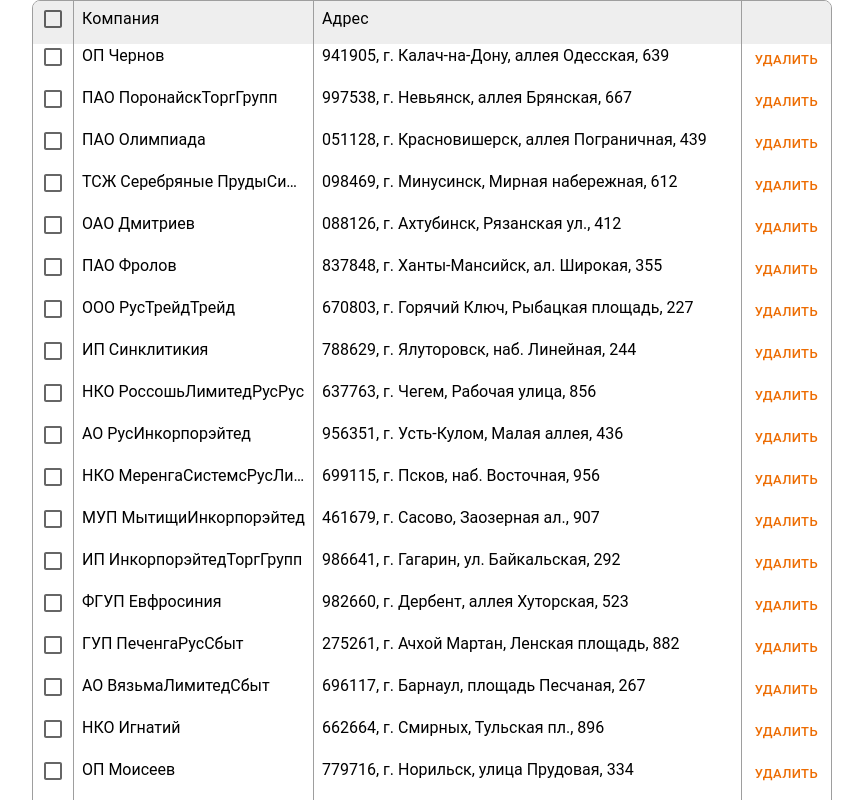
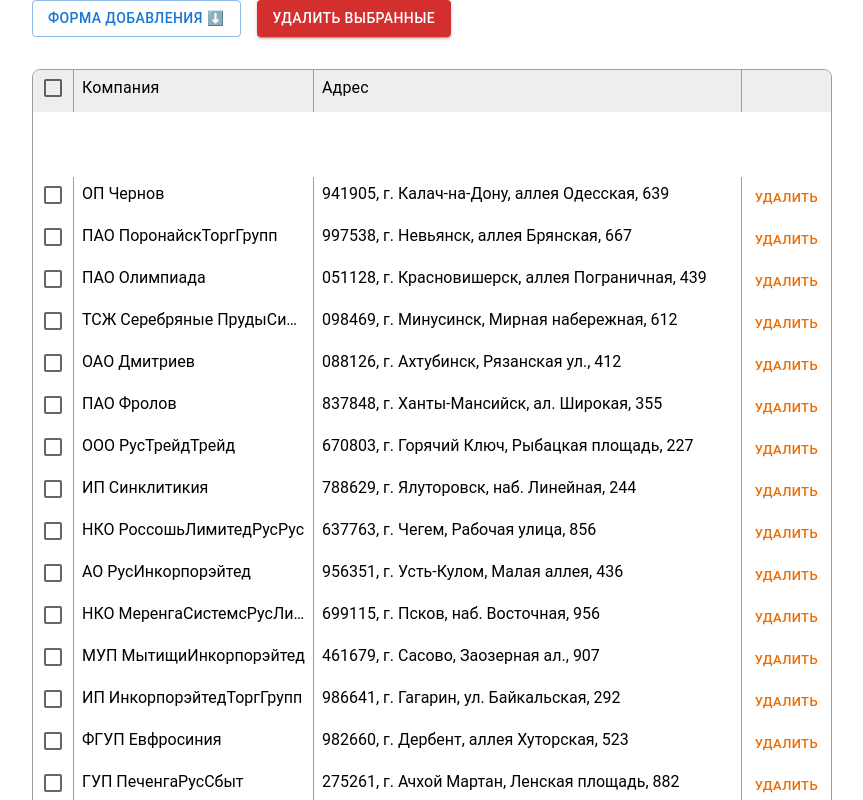
Before and after one commit to not-log/organization-list, a React (Vite) app: page / in a window 1280 px wide. Shown: the top 800 px of the page, without its empty margins (208-1071 px from the left). Built offline with nearby package versions, Linux system fonts and the light colour scheme.

Commit message:
каркас добавления сущностей

```diff
--- a/src/components/OrganizationList/index.tsx
+++ b/src/components/OrganizationList/index.tsx
@@ -1,16 +1,17 @@
-import { FC } from "react";
+import { FC, useState } from "react";
 import { useDispatch } from "react-redux";
 
 import { useAppSelector } from "@app/hooks";
 import { organizationsActions } from "@app/store/organizatonsSlice";
-import { Box } from "@mui/material";
+import { Box, Button, Collapse } from "@mui/material";
 
 import OrganizationTable from "../OrganizationTable";
 
 const OrganizationList: FC = () => {
+  const dispatch = useDispatch();
   const organizations = useAppSelector((state) => state.organizations);
 
-  const dispatch = useDispatch();
+  const [isCreateFormOpen, setCreateFormOpen] = useState(false);
 
   const handleSelectOrganization = (id: string, isSelected: boolean) => {
     dispatch(organizationsActions.updateById({ id, updatedParams: { isSelected } }));
@@ -28,7 +29,7 @@ const OrganizationList: FC = () => {
     dispatch(organizationsActions.deleteByIds([id]));
   };
 
-  const handleDeleteSelected = () => {
+  const handleDeleteSelectedOrganizations = () => {
     const updatedOrganizations = organizations.filter((organization) => !organization.isSelected);
     dispatch(organizationsActions.update(updatedOrganizations));
   };
@@ -41,10 +42,23 @@ const OrganizationList: FC = () => {
     dispatch(organizationsActions.updateById({ id, updatedParams: { address } }));
   };
 
+  const toggleCreateForm = () => setCreateFormOpen((value) => !value);
+
   return (
     <Box className="organization-list">
-      {/* add organization */}
-      {/* delete selected */}
+      <Box sx={{ display: "flex", gap: "16px" }}>
+        <Button onClick={toggleCreateForm} variant="outlined">
+          Форма добавления {isCreateFormOpen ? "⬆️" : "⬇️"}
+        </Button>
+        <Button onClick={handleDeleteSelectedOrganizations} color="error" variant="contained">
+          Удалить выбранные
+        </Button>
+      </Box>
+      <Collapse in={isCreateFormOpen}>
+        <Box sx={{ height: "100px", marginTop: "16px" }}>add form</Box>
+      </Collapse>
+
+      <Box marginTop="32px">
         <OrganizationTable
           organizations={organizations}
           onSelectOrganization={handleSelectOrganization}
@@ -54,6 +68,7 @@ const OrganizationList: FC = () => {
           onEditOrganizationAddress={handleEditOrganizationAddress}
         />
       </Box>
+    </Box>
   );
 };
 
```
Lines whose indentation alone changed are shown as unchanged.
